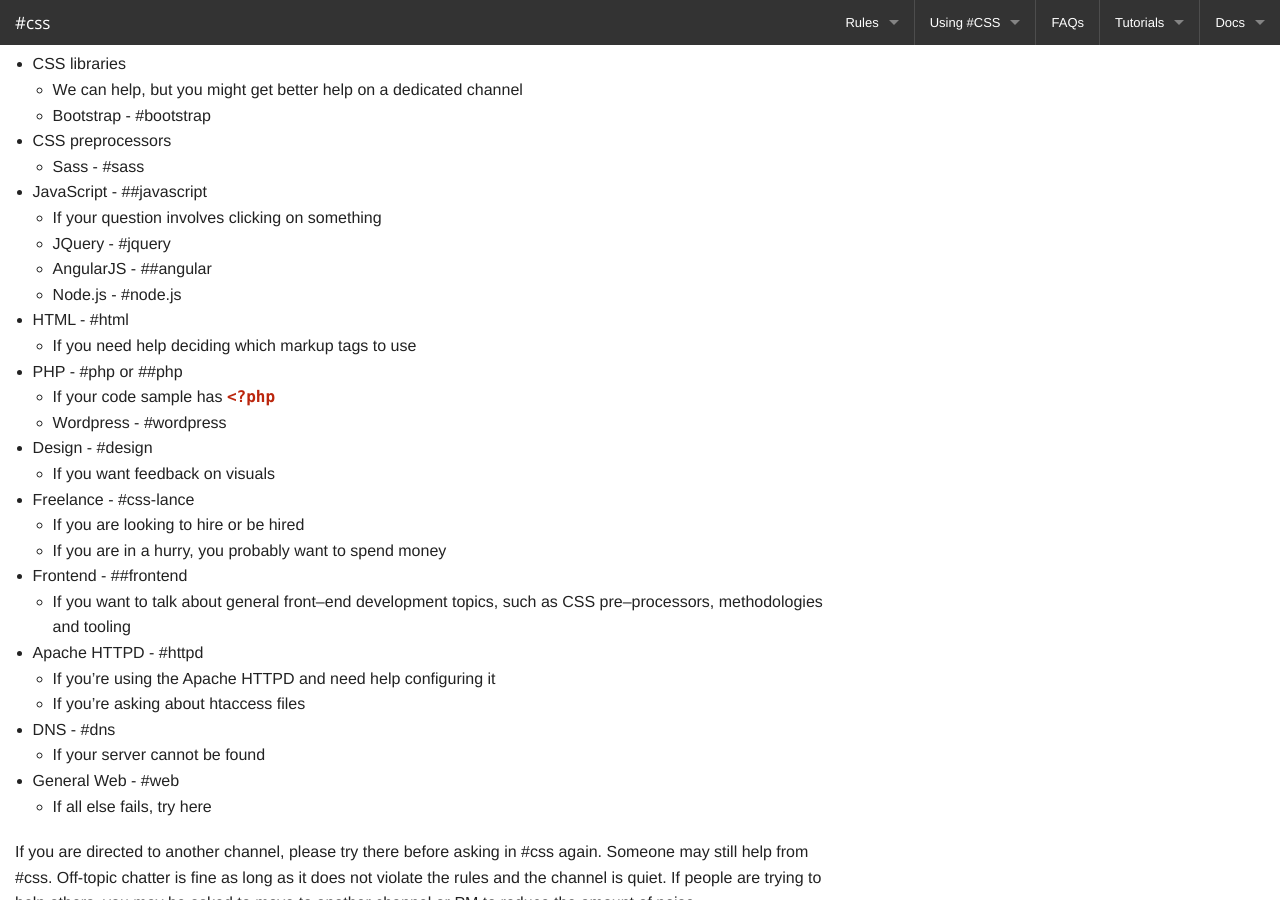
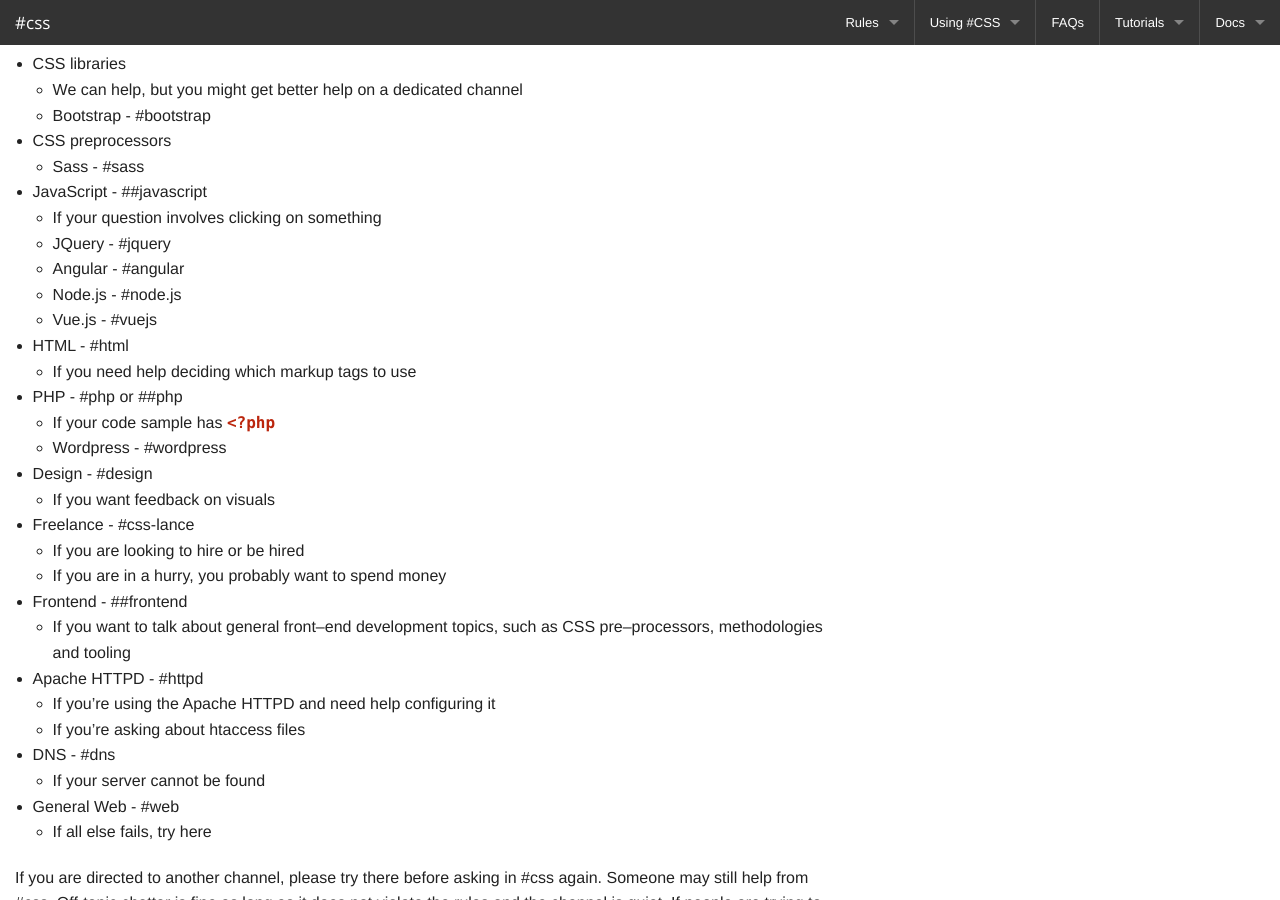
Before and after one commit to hashcss/hashcss.com, a Jekyll site: the page built from src/rules/index.md, in a window 1280 px wide and 900 px high, scrolled down 1291 px. Built offline with Jekyll 4.4.1, drawn with Linux system fonts in a browser that asks for light colours.

Commit message:
Add vue.js channel.

```diff
--- a/src/rules/index.md
+++ b/src/rules/index.md
@@ -77,8 +77,9 @@ If you have a different problem, here are some other channels on
 * JavaScript - ##javascript
     * If your question involves clicking on something
     * JQuery - #jquery
-    * AngularJS - ##angular
+    * Angular - #angular
     * Node.js - #node.js
+    * Vue.js - #vuejs
 * HTML - #html
     * If you need help deciding which markup tags to use
 * PHP - #php or ##php
```
